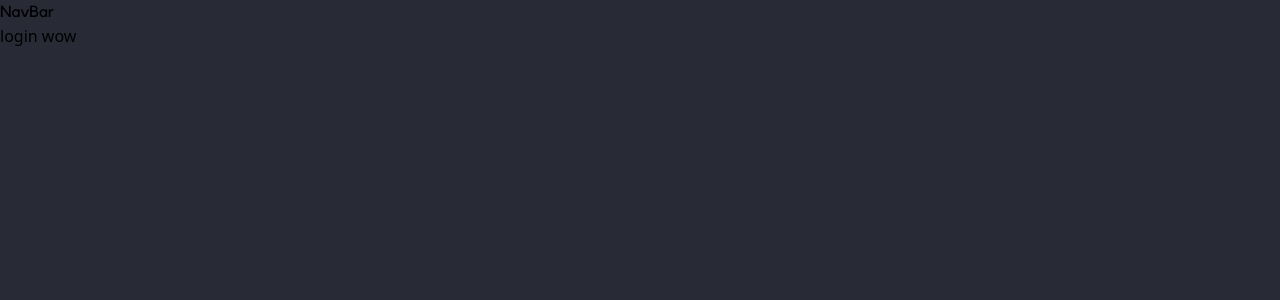
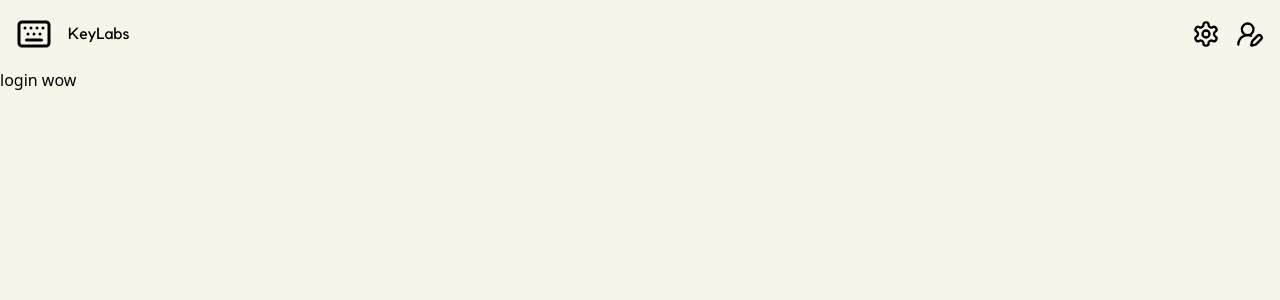
Before and after one commit to RuffByte/KeyLabs, a Next.js app: page / in a window 1280 px wide. Shown: the top 300 px of the page. Built offline with nearby package versions, Linux system fonts and the light colour scheme.

Commit message:
Style: Update color names and values for default light theme

```diff
--- a/src/app/globals.css
+++ b/src/app/globals.css
@@ -3,10 +3,11 @@
 @tailwind utilities;
 
 :root {
-  --background-dark: #282a36;
-  --background: hsl(230, 16%, 15%);
-  --primary-accent: #9d7ccf;
-  --secondary-blue: hsl(225, 27%, 51%);
-  --highlight-lavender: hsl(264, 46%, 65%);
+  --background: hsl(52, 45%, 94%);
+  --background-muted: hsl(230, 16%, 15%);
+  --accent: #ebdbc1;
+  --secondary: hsl(225, 27%, 51%);
+  --highlight: hsl(264, 46%, 65%);
   --foreground: hsl(40, 8%, 7%);
+  --input: #ffffff;
 }
--- a/src/app/layout.tsx
+++ b/src/app/layout.tsx
@@ -55,7 +55,7 @@ export default function RootLayout({
   children: React.ReactNode
 }>) {
   return (
-    <html lang="en" className="bg-background-dark">
+    <html lang="en" className="bg-background">
       <body
         className={`${kollektif.variable} ${geistSans.variable} ${geistMono.variable} antialiased`}
       >
--- a/src/app/login/LoginForm.tsx
+++ b/src/app/login/LoginForm.tsx
@@ -1,6 +1,7 @@
 'use client'
 
 import React from 'react'
+import Link from 'next/link'
 import { useRouter } from 'next/navigation'
 import { zodResolver } from '@hookform/resolvers/zod'
 import { useForm } from 'react-hook-form'
@@ -10,9 +11,8 @@ import { z } from 'zod'
 import { GoogleOAuthButton } from '@/components/authentication/GoogleOAuthButton'
 import TextInput from '@/components/authentication/TextInput' // Import the TextInput component
 import Button from '@/components/common/Button'
+import { signInSchema } from '@/schemas/zod/schemas'
 import { signIn } from './login.action'
-import { signInSchema } from '@/schemas/zod/schemas'
-import Link from 'next/link'
 
 const LoginForm = () => {
   const router = useRouter()
@@ -42,7 +42,7 @@ const LoginForm = () => {
 
   return (
     <div>
-      <h1 className="mb-2 text-secondary-blue font-bold">Login</h1>
+      <h1 className="mb-2 text-secondary font-bold">Login</h1>
       <div className="flex flex-col w-[350px] gap-4">
         <GoogleOAuthButton />
         <hr />
@@ -64,15 +64,15 @@ const LoginForm = () => {
 
           <Button
             type="submit"
-            className="rounded bg-background-darker px-5 py-1 text-sm mt-2 text-white"
+            className="rounded bg-input px-5 py-1 text-sm mt-2 text-foreground"
           >
             Login
           </Button>
         </form>
 
         <Link href="/login/forgot-password">
-          <Button className="rounded bg-background-darker px-5 py-1 text-sm mt-2 text-white">
-              Forgot Password
+          <Button className="rounded bg-input px-5 py-1 text-sm mt-2 text-foreground">
+            Forgot Password
           </Button>
         </Link>
       </div>
--- a/src/app/login/SignUpForm.tsx
+++ b/src/app/login/SignUpForm.tsx
@@ -1,18 +1,18 @@
 'use client'
 
-import React from 'react';
-import { z } from 'zod';
-import { zodResolver } from '@hookform/resolvers/zod';
-import { useForm } from 'react-hook-form';
-import { signUp } from './login.action';
-import { useRouter } from 'next/navigation';
-import { toast } from 'sonner';
-import TextInput from '@/components/authentication/TextInput'; // Import the TextInput component
-import { signUpSchema } from '@/schemas/zod/schemas';
+import React from 'react'
+import { useRouter } from 'next/navigation'
+import { zodResolver } from '@hookform/resolvers/zod'
+import { useForm } from 'react-hook-form'
+import { toast } from 'sonner'
+import { z } from 'zod'
 
+import TextInput from '@/components/authentication/TextInput' // Import the TextInput component
+import { signUpSchema } from '@/schemas/zod/schemas'
+import { signUp } from './login.action'
 
 const SignUpForm = () => {
-  const router = useRouter();
+  const router = useRouter()
   const {
     register,
     handleSubmit,
@@ -25,22 +25,22 @@ const SignUpForm = () => {
       password: '',
       confirmPassword: '',
     },
-  });
+  })
 
   // Handle form submission
   async function onSubmit(values: z.infer<typeof signUpSchema>) {
-    const res = await signUp(values);
+    const res = await signUp(values)
     if (res.success) {
-      toast.success('Account created successfully');
-      router.push('/dashboard');
+      toast.success('Account created successfully')
+      router.push('/dashboard')
     } else {
-      toast.error(res.error);
+      toast.error(res.error)
     }
   }
 
   return (
     <div className="flex flex-col">
-      <h1 className="mb-2 text-secondary-blue">Sign Up Form</h1>
+      <h1 className="mb-2 text-secondary">Sign Up Form</h1>
       <form onSubmit={handleSubmit(onSubmit)}>
         <TextInput
           type="text"
@@ -73,13 +73,13 @@ const SignUpForm = () => {
 
         <button
           type="submit"
-          className="rounded bg-background-darker px-5 py-1 text-sm text-white"
+          className="rounded bg-input px-5 py-1 text-sm text-foreground w-full"
         >
           Sign Up
         </button>
       </form>
     </div>
-  );
-};
+  )
+}
 
-export default SignUpForm;
+export default SignUpForm
--- a/src/app/login/forgot-password/forgetPasswordForm.tsx
+++ b/src/app/login/forgot-password/forgetPasswordForm.tsx
@@ -1,15 +1,15 @@
-'use client';
+'use client'
 
-import React from 'react';
-import { z } from 'zod';
-import { zodResolver } from '@hookform/resolvers/zod';
-import { useForm } from 'react-hook-form';
-import { toast } from 'sonner';
+import React from 'react'
+import { zodResolver } from '@hookform/resolvers/zod'
+import { useForm } from 'react-hook-form'
+import { toast } from 'sonner'
+import { z } from 'zod'
 
-import { forgetPasswordSchema } from '@/schemas/zod/schemas';
-import TextInput from '@/components/authentication/TextInput';
-import { resetPasswordAction } from './actions';
-import Button from '@/components/common/Button';
+import TextInput from '@/components/authentication/TextInput'
+import Button from '@/components/common/Button'
+import { forgetPasswordSchema } from '@/schemas/zod/schemas'
+import { resetPasswordAction } from './actions'
 
 const ForgetPasswordForm: React.FC = () => {
   const {
@@ -21,19 +21,22 @@ const ForgetPasswordForm: React.FC = () => {
     defaultValues: {
       email: '',
     },
-  });
+  })
 
   const onSubmit = async (values: z.infer<typeof forgetPasswordSchema>) => {
-    const result = await resetPasswordAction(values);
+    const result = await resetPasswordAction(values)
     if (result.success) {
-      toast.success(result.message);
+      toast.success(result.message)
     } else {
-      toast.error(result.message);
+      toast.error(result.message)
     }
-  };
+  }
 
   return (
-    <form onSubmit={handleSubmit(onSubmit)} className="flex flex-col gap-4 w-[350px]">
+    <form
+      onSubmit={handleSubmit(onSubmit)}
+      className="flex flex-col gap-4 w-[350px]"
+    >
       <TextInput
         id="email"
         type="email"
@@ -41,11 +44,14 @@ const ForgetPasswordForm: React.FC = () => {
         {...register('email')}
         errors={errors.email?.message}
       />
-      <Button type="submit" className="rounded bg-background-darker px-5 py-1 text-sm mt-2 text-white">
+      <Button
+        type="submit"
+        className="rounded bg-input px-5 py-1 text-sm mt-2 text-foreground"
+      >
         Send Reset Password
       </Button>
     </form>
-  );
-};
+  )
+}
 
-export default ForgetPasswordForm;
+export default ForgetPasswordForm
--- a/src/app/login/forgot-password/page.tsx
+++ b/src/app/login/forgot-password/page.tsx
@@ -1,14 +1,16 @@
-'use client';
+'use client'
 
-import React from 'react';
-import ForgetPasswordForm from './forgetPasswordForm';
+import React from 'react'
+
+import ForgetPasswordForm from './forgetPasswordForm'
+
 const ForgetPasswordPage = () => {
   return (
     <div className="flex h-dvh w-dvw flex-col items-center justify-center">
-      <h1 className="mb-2 text-secondary-blue">Forget Password</h1>
+      <h1 className="mb-2 text-secondary">Forget Password</h1>
       <ForgetPasswordForm />
     </div>
-  );
-};
+  )
+}
 
-export default ForgetPasswordPage;
+export default ForgetPasswordPage
--- a/src/app/login/page.tsx
+++ b/src/app/login/page.tsx
@@ -9,7 +9,7 @@ const LoginPage = async () => {
   const user = await getUser()
   if (user) return redirect('/dashboard')
   return (
-    <div className="flex h-dvh w-dvw items-center justify-around">
+    <div className="flex h-dvh w-full items-center justify-around">
       <SignUpForm />
       <LoginForm />
     </div>
--- a/src/components/authentication/TextInput.tsx
+++ b/src/components/authentication/TextInput.tsx
@@ -1,23 +1,25 @@
 // TextInput.tsx
-import React, { forwardRef } from 'react';
+import React, { forwardRef } from 'react'
 
 interface TextInputProps extends React.InputHTMLAttributes<HTMLInputElement> {
-  errors?: string;
+  errors?: string
 }
 
-const TextInput = forwardRef<HTMLInputElement, TextInputProps>(({ errors, ...props }, ref) => {
+const TextInput = forwardRef<HTMLInputElement, TextInputProps>(
+  ({ errors, ...props }, ref) => {
     return (
       <div className="mb-2">
         <input
           ref={ref}
           {...props}
-        className="w-full overflow-hidden rounded-xl h-input border border-transparent bg-background-darker px-6 py-2 text-white placeholder-secondary-blue focus:border-white focus:outline-none"
+          className="w-full overflow-hidden rounded-xl h-input border border-accent bg-input px-6 py-2 text-white placeholder-secondary focus:border-white focus:outline-none"
         />
         {errors && <p className="text-red-500">{errors}</p>}
       </div>
-  );
-});
+    )
+  }
+)
 
-TextInput.displayName = 'TextInput';
+TextInput.displayName = 'TextInput'
 
-export default TextInput;
+export default TextInput
--- a/src/components/common/Button.tsx
+++ b/src/components/common/Button.tsx
@@ -9,7 +9,7 @@ interface ButtonProps
 }
 
 const button = tv({
-  base: 'rounded-input bg-background-darker h-input px-8 p-2 w-full text-sm text-white',
+  base: 'rounded-input bg-input h-input px-8 p-2 w-full text-sm text-white',
   variants: {
     variant: {
       outline: '',
--- a/src/components/common/navigation/navbar.tsx
+++ b/src/components/common/navigation/navbar.tsx
@@ -1,9 +1,17 @@
 import React from 'react'
+import { Keyboard, Settings, UserRoundPen } from 'lucide-react'
 
 export const NavBar = () => {
   return (
-    <div className="flex max-w-screen-desktop font-kollektif w-full">
-      NavBar
+    <div className="flex max-w-screen-desktop font-kollektif w-full p-4 m-auto h-full items-center justify-between">
+      <div className="flex gap-4 items-center">
+        <Keyboard size={36} />
+        <h1>KeyLabs</h1>
+      </div>
+      <div className="flex gap-4">
+        <Settings size={28} />
+        <UserRoundPen size={28} />
+      </div>
     </div>
   )
 }
--- a/tailwind.config.ts
+++ b/tailwind.config.ts
@@ -9,12 +9,13 @@ const config: Config = {
   theme: {
     extend: {
       colors: {
-        'background-dark': 'var(--background-dark)',
-        'background-darker': 'var(--background-darker)',
+        background: 'var(--background)',
+        accent: 'var(--accent)',
         'primary-accent': 'var(--primary-accent)',
-        secondary: 'var(--secondary-blue)',
-        highlight: 'var(--highlight-lavender)',
+        secondary: 'var(--secondary)',
+        highlight: 'var(--highlight)',
         foreground: 'var(--foreground)',
+        input: 'var(--input)',
       },
       fontFamily: {
         kollektif: ['var(--font-kollektic)'],
```
Lines whose indentation alone changed are shown as unchanged.
